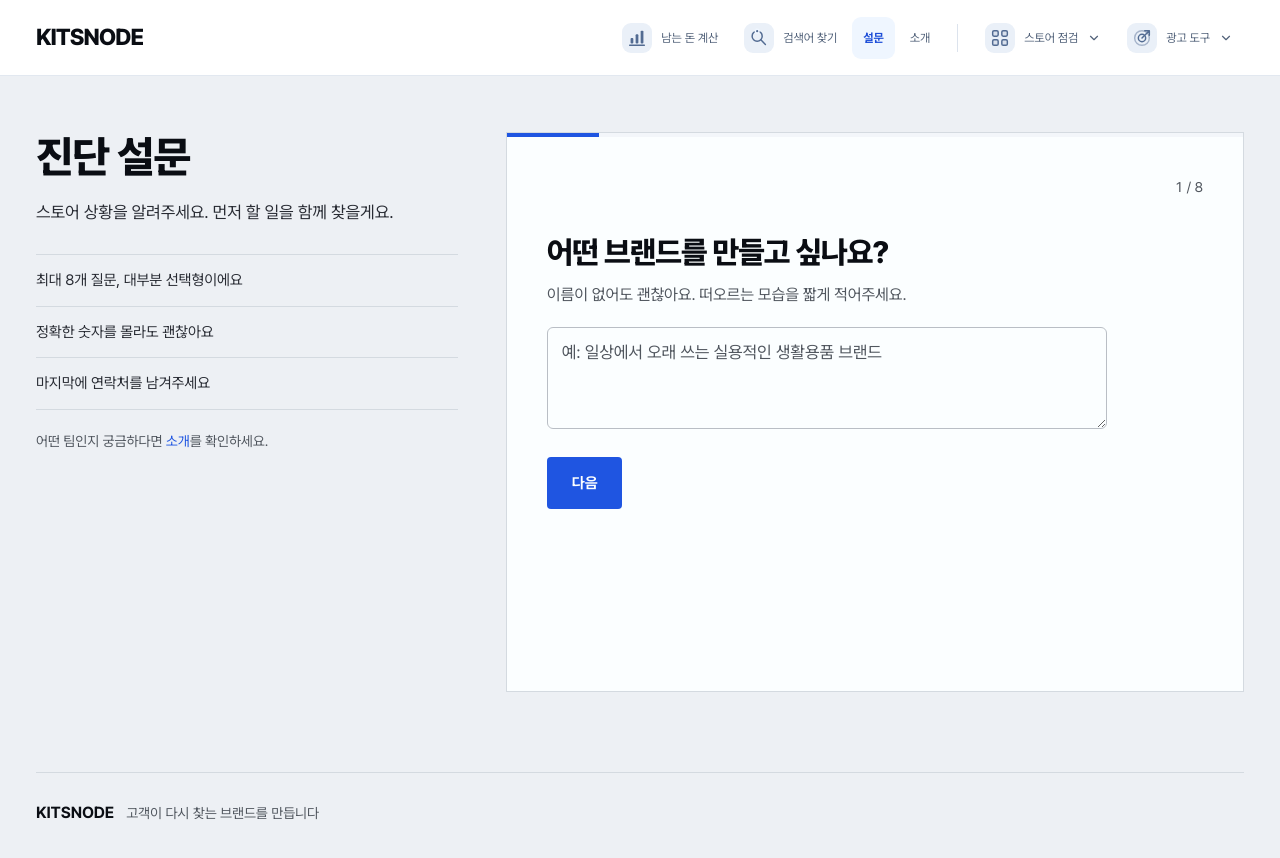
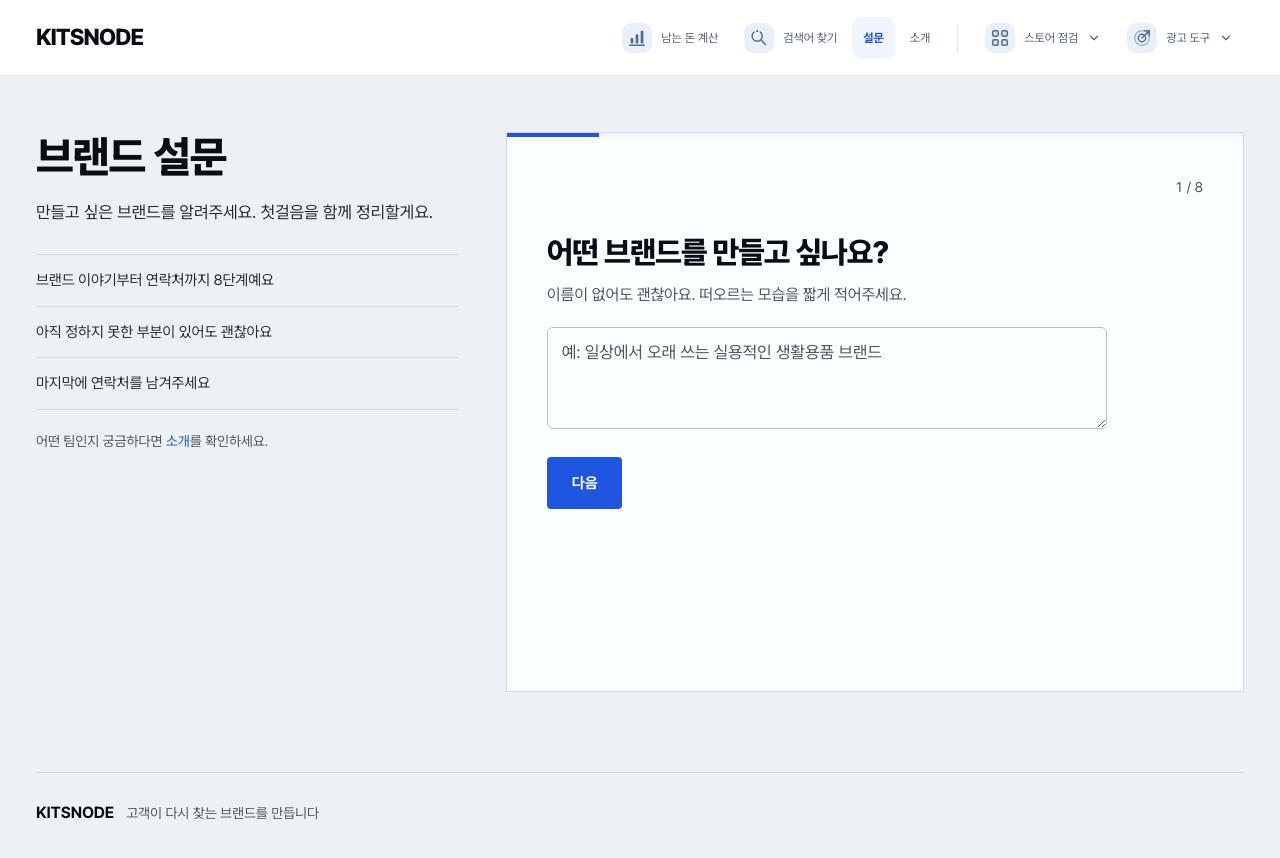
Before and after one commit to heetae1120/Kitsnode, a Next.js app: page /tools/survey in a window 1280 px wide. Shown: the top 858 px of the page. Built offline with nearby package versions, Linux system fonts and the light colour scheme.

Commit message:
Introduce the brand planning survey

```diff
--- a/src/app/tools/survey/page.tsx
+++ b/src/app/tools/survey/page.tsx
@@ -6,9 +6,9 @@ import "../finance-bento.css";
 import "../kits-pages.css";
 
 export const metadata: Metadata = {
-  title: "진단 설문 | KITSNODE",
+  title: "브랜드 설문 | KITSNODE",
   description:
-    "스토어 상황을 알려주시면, 먼저 할 일을 함께 찾습니다.",
+    "만들고 싶은 브랜드와 필요한 준비를 함께 정리합니다.",
 };
 
 export default function SurveyPage() {
@@ -18,13 +18,13 @@ export default function SurveyPage() {
       <main className="kp-main">
         <div className="kp-wrap kp-survey">
           <div className="kp-survey-intro">
-            <h1>진단 설문</h1>
+            <h1>브랜드 설문</h1>
             <p>
-              스토어 상황을 알려주세요. 먼저 할 일을 함께 찾을게요.
+              만들고 싶은 브랜드를 알려주세요. 첫걸음을 함께 정리할게요.
             </p>
             <ul>
-              <li>최대 8개 질문, 대부분 선택형이에요</li>
-              <li>정확한 숫자를 몰라도 괜찮아요</li>
+              <li>브랜드 이야기부터 연락처까지 8단계예요</li>
+              <li>아직 정하지 못한 부분이 있어도 괜찮아요</li>
               <li>마지막에 연락처를 남겨주세요</li>
             </ul>
             <p className="kp-small">
```
